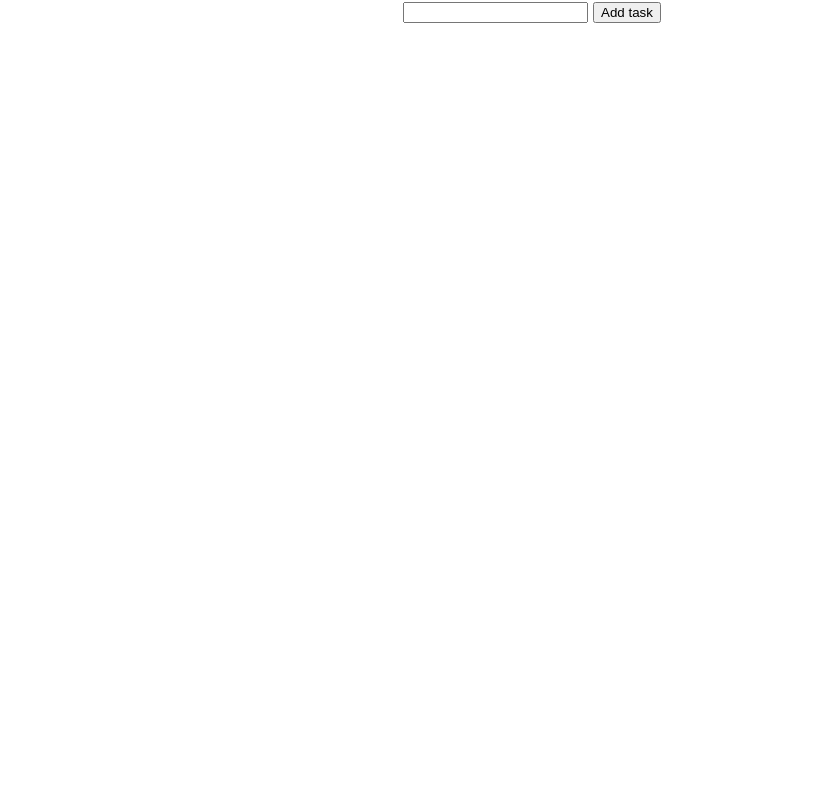
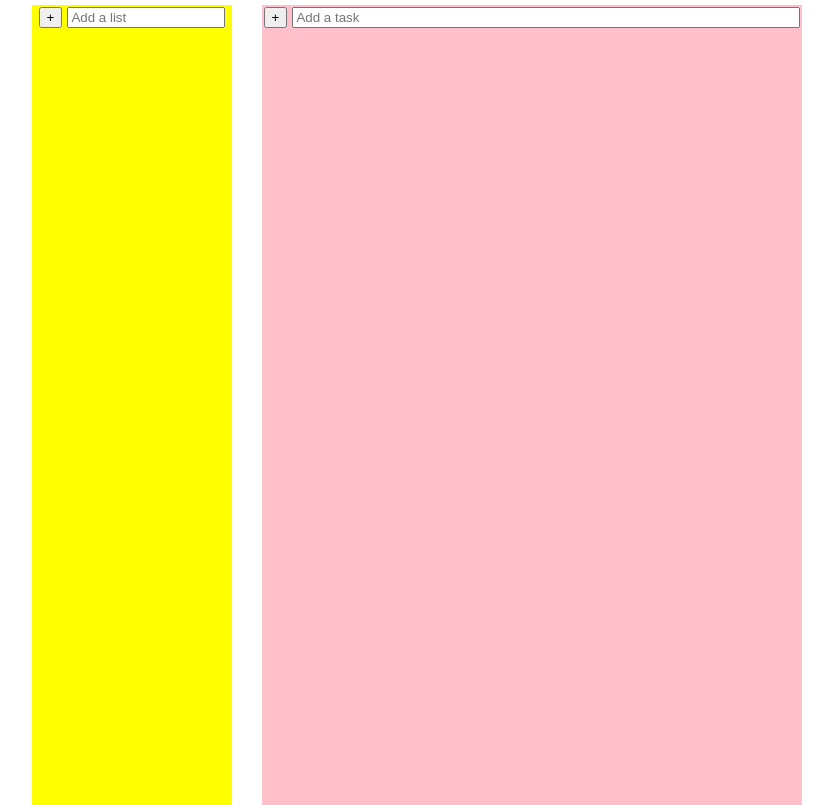
Before and after one commit to david-88/todo-extended, a plain HTML site: page index.html in a window 1280 px wide. Shown: the whole page, without its empty margins (108-941 px from the left). Drawn offline with Linux system fonts and the light colour scheme.

Commit message:
Restructure code and add lists

```diff
--- a/index.html
+++ b/index.html
@@ -8,13 +8,17 @@
     </head>
     <body>
         <div id="container">
-            <input type="text" id="taskInput">
-            <button id="addTask">Add task</button>
-            <div id="taskContainer"></div>
+            <div id="list-container">
+                <button id="list-add">+</button>
+                <input type="text" id="list-input" placeholder="Add a list">
+                <div id="lists"></div>
+            </div>
+            <div id="task-container">
+                <button id="task-add">+</button>
+                <input type="text" id="task-input" placeholder="Add a task">
+                <div id="tasks"></div>
+            </div>
         </div>
-        <!--For testing easier to debug:
-        <script src="test.js"></script>-->
-        <!--Use this for production mode:-->
         <script src="main.js"></script>
     </body>
 </html>
--- a/style.css
+++ b/style.css
@@ -5,3 +5,42 @@
     text-align: center;
     font-size: 20px;
 }
+
+#list-container{
+    width: 200px;
+    height: 100vh;
+    background-color: yellow;
+    position: absolute;
+}
+
+#list-input {
+    width: 150px;
+    outline: none;
+    margin-bottom: 5px;
+}
+
+#task-container{
+    width: 540px;
+    height: 100vh;
+    margin-right: auto;
+    margin-left: auto;
+    margin-top: 5px;
+    background-color: pink;
+}
+
+#task-input {
+    width: 500px;
+    outline: none;
+    margin-bottom: 5px;
+}
+
+.task, .list{
+    background-color: aqua;
+    margin-bottom: 5px;
+    text-align: left;
+    padding: 5px;
+}
+
+.delete-task-button, .delete-list-button {
+    float: right;
+}
```
Also changed, not shown: main.js (+1 -1 lines), 1 other file.
